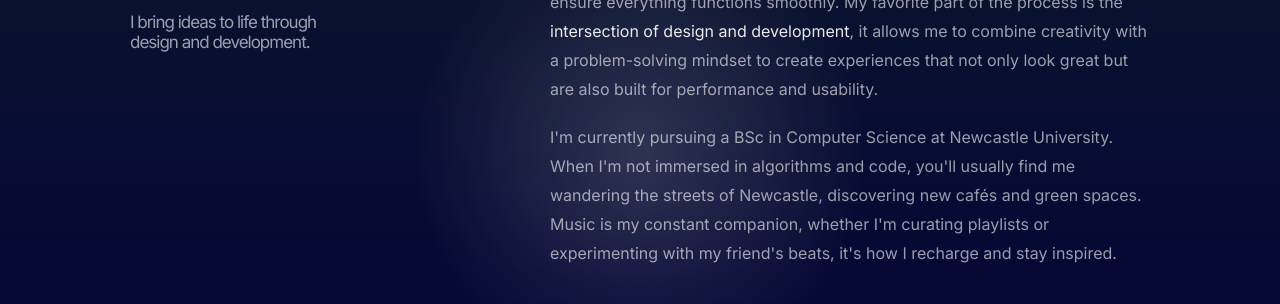
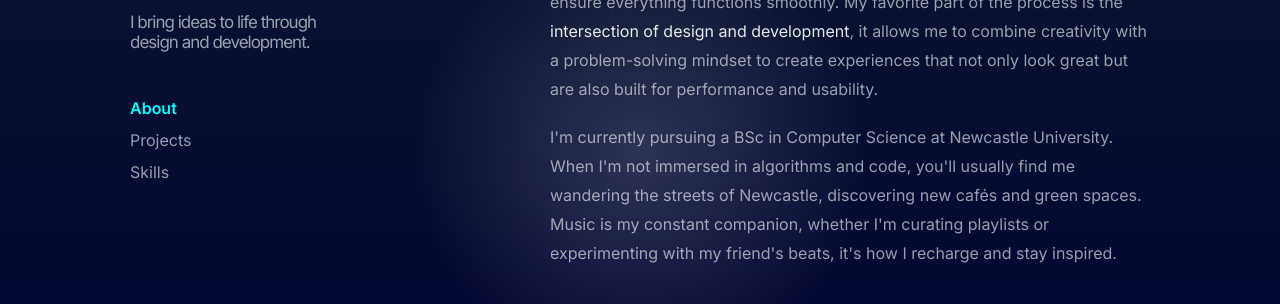
Before and after one commit to kalyanipnblm/kalyani-portfolio, a plain HTML site: page index.html in a window 1280 px wide. Shown: the part 247-551 px from the top of the page. Drawn offline with Linux system fonts and the light colour scheme.

Commit message:
Add section spy.

```diff
--- a/index.html
+++ b/index.html
@@ -19,16 +19,26 @@
       <h1 class="name">Kalyani Panambalom</h1>
       <p class="subtitle">Computer Science student</p>
       <div class="description">I bring ideas to life through design and development.</div>
+
+      <nav class="section-spy">
+        <ul>
+          <li><a href="#about" class="active">About</a></li>
+          <li><a href="#projects">Projects</a></li>
+          <li><a href="#skills">Skills</a></li>
+        </ul>
+      </nav>
     </div>
 
     <div class="right-column">
+      <section id="about">
         <div class="about-me-group">
           <div class="about-me-description">I'm passionate about <span class="highlight">development</span>, blending design and technology to build elegant, modern, accessible, and engaging web projects. My work combines <span class="highlight">technical depth with a strong focus on usability and creative storytelling.</span></div>
           <div class="about-me-2nd-paragraph">I love crafting <span class="highlight">pixel-perfect user interfaces and working behind the scenes</span> to ensure everything functions smoothly. My favorite part of the process is the <span class="highlight">intersection of design and development</span>, it allows me to combine <span class="highligh">creativity with a problem-solving mindset</span> to create experiences that not only look great but are also built for performance and usability.</div>
           <div class="about-me-3rd-paragraph">I'm currently pursuing a BSc in Computer Science at Newcastle University. When I'm not immersed in algorithms and code, you'll usually find me wandering the streets of Newcastle, discovering new cafés and green spaces. Music is my constant companion, whether I'm curating playlists or experimenting with my friend's beats, it's how I recharge and stay inspired.</div>
         </div>
+      </section>
 
-      <div class="projects">
+      <section id="projects">
         <h2>Personal Projects</h2>
         <ul class="projects-list">
           <li class="project-item">
@@ -102,7 +112,9 @@
             </a>
           </li>
          </ul>
-      </div>
+      </section>
+
+      <section id="skills">
         <div class="technical-skills">
           <h2>Technical Skills</h2>
           <div class="tech-skills">
@@ -123,8 +135,10 @@
             <span class="skill">GitHub</span>
           </div>
         </div>
+      </section>
     </div>
   </div>
+
 
   <script src="main.js"></script>
 </body>
--- a/main.js
+++ b/main.js
@@ -65,3 +65,35 @@ function animate() {
 }
 
 animate();
+
+document.addEventListener('DOMContentLoaded', function() {
+  const sections = document.querySelectorAll('section[id]');
+  const navLinks = document.querySelectorAll('.section-spy a');
+
+  const observer = new IntersectionObserver((entries) => {
+    entries.forEach(entry => {
+      const id = entry.target.getAttribute('id');
+      const link = document.querySelector(`.section-spy a[href="#${id}"]`);
+
+      if (entry.isIntersecting) {
+        navLinks.forEach(a => a.classList.remove('active'));
+        link.classList.add('active');
+      }
+    });
+  }, {
+    root: null,
+    rootMargin: '0px 0px -50% 0px',
+    threshold: 0.1
+  });
+
+  sections.forEach(section => observer.observe(section));
+
+  navLinks.forEach(link => {
+    link.addEventListener('click', (e) => {
+      e.preventDefault();
+      const targetId = link.getAttribute('href');
+      const targetSection = document.querySelector(targetId);
+      targetSection.scrollIntoView({ behavior: 'smooth' });
+    });
+  });
+});
--- a/styles.css
+++ b/styles.css
@@ -89,6 +89,7 @@ body {
 
 html {
   scroll-behavior: smooth;
+  scroll-padding-top: 100px;
 }
 
 .left-column {
@@ -123,6 +124,31 @@ html {
     letter-spacing: -1px;
     margin-top: -5px;
     max-width: 200px;
+}
+
+.left-column .section-spy {
+  margin-top: 40px;
+}
+
+.left-column .section-spy ul {
+  list-style: none;
+  padding: 0;
+  margin: 0;
+}
+
+.left-column .section-spy a {
+  display: block;
+  padding: 6px 0;
+  color: rgba(255,255,255,0.6);
+  text-decoration: none;
+  font-size: 16px;
+  font-family: "Inter", sans-serif;
+  transition: color .2s;
+}
+
+.left-column .section-spy a.active {
+  color: #0ff;
+  font-weight: 600;
 }
 
 .right-column {
```
Lines whose indentation alone changed are shown as unchanged.
